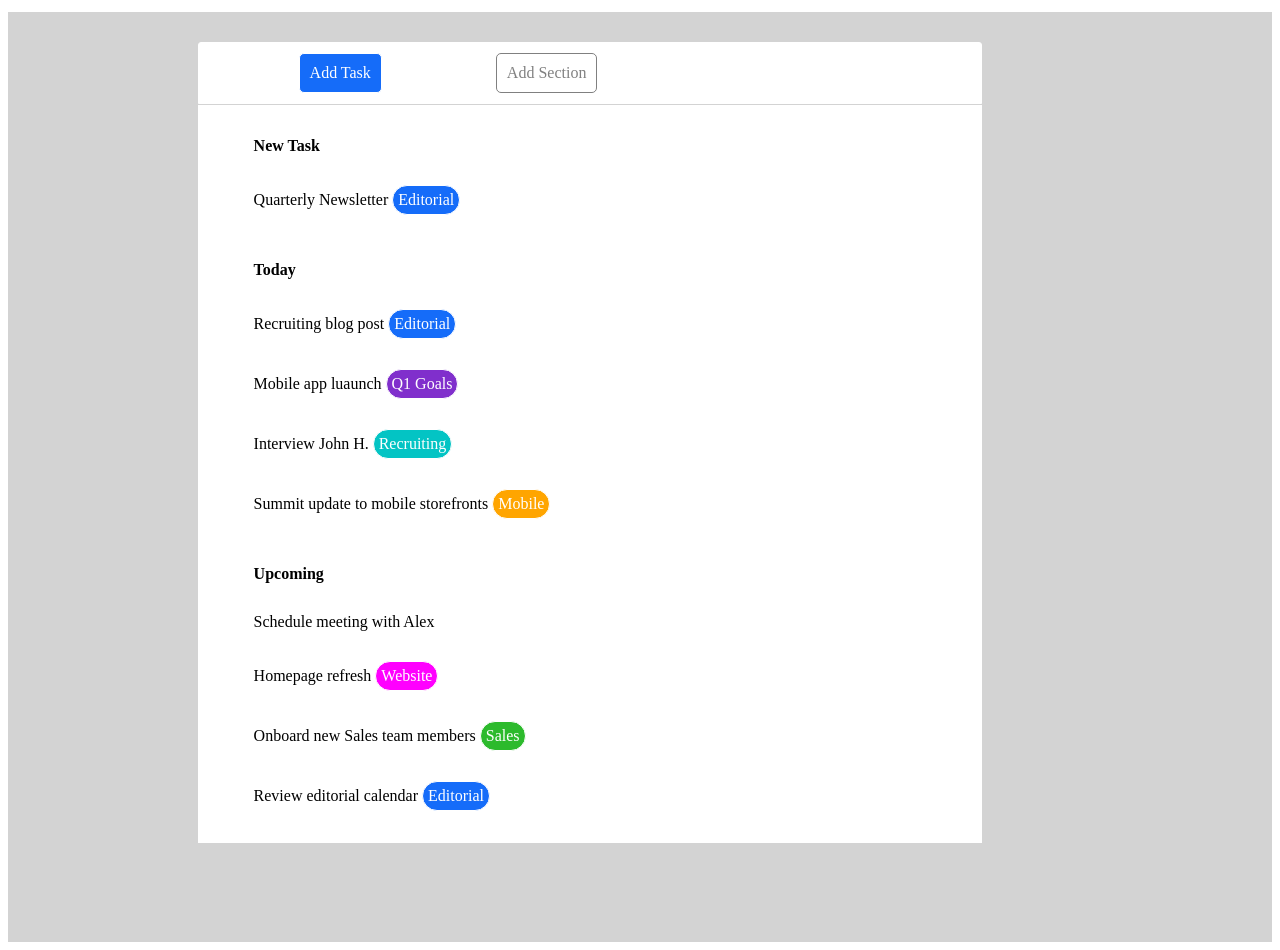
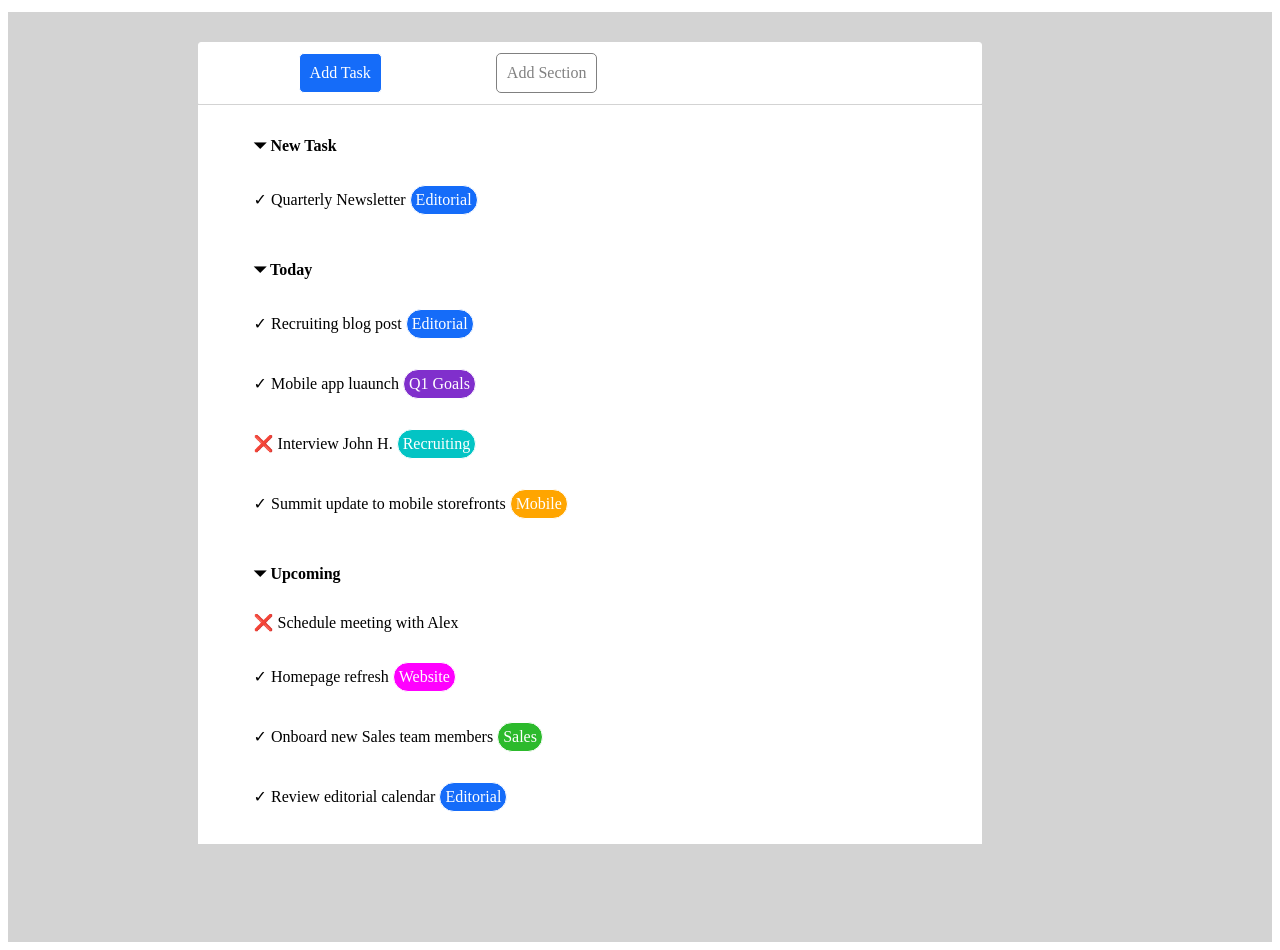
Before and after one commit to antoniozacca/html-css-toboolist, a plain HTML site: page index.html in a window 1280 px wide. Shown: the part 76-1026 px from the top of the page. Drawn offline with Linux system fonts and the light colour scheme.

Commit message:
add spunte

```diff
--- a/index.html
+++ b/index.html
@@ -19,22 +19,22 @@
             </div>
             <div class="container2">
                 <ul>
-                    <li><strong class="li-title">New Task</strong></li>
-                    <li>Quarterly Newsletter <span class="color-blue">Editorial</span></li>
+                    <li><strong class="li-title">&#9207 New Task</strong></li>
+                    <li>&check; Quarterly Newsletter <span class="color-blue">Editorial</span></li>
                 </ul>
                 <ul>
-                    <li><strong class="li-title">Today</strong></li>
-                    <li>Recruiting blog post <span class="color-blue">Editorial</span></li>
-                    <li>Mobile app luaunch <span class="color-purple">Q1 Goals</span></li>
-                    <li>Interview John H. <span class="color-lightgreen">Recruiting</span></li>
-                    <li>Summit update to mobile storefronts <span class="color-orange">Mobile</span></li>
+                    <li><strong class="li-title">&#9207 Today</strong></li>
+                    <li>&check; Recruiting blog post <span class="color-blue">Editorial</span></li>
+                    <li>&check; Mobile app luaunch <span class="color-purple">Q1 Goals</span></li>
+                    <li>&#10060 Interview John H. <span class="color-lightgreen">Recruiting</span></li>
+                    <li>&check; Summit update to mobile storefronts <span class="color-orange">Mobile</span></li>
                 </ul>
                 <ul>
-                    <li><strong class="li-title">Upcoming</strong></li>
-                    <li>Schedule meeting with Alex</li>
-                    <li>Homepage refresh <span class="color-fuxia">Website</span></li>
-                    <li>Onboard new Sales team members <span class="color-green">Sales</span></li>
-                    <li>Review editorial calendar <span class="color-blue">Editorial</span></li>
+                    <li><strong class="li-title">&#9207 Upcoming</strong></li>
+                    <li>&#10060 Schedule meeting with Alex</li>
+                    <li>&check; Homepage refresh <span class="color-fuxia">Website</span></li>
+                    <li>&check; Onboard new Sales team members <span class="color-green">Sales</span></li>
+                    <li>&check; Review editorial calendar <span class="color-blue">Editorial</span></li>
                 </ul>
             </div>
         </div>
```
